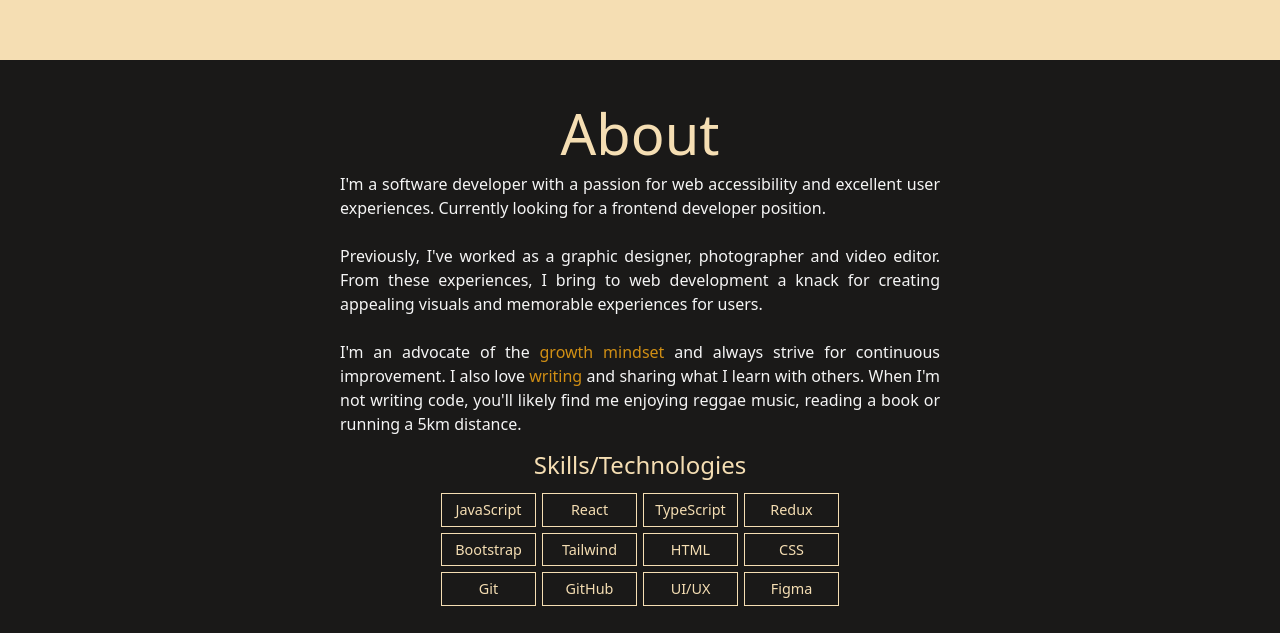
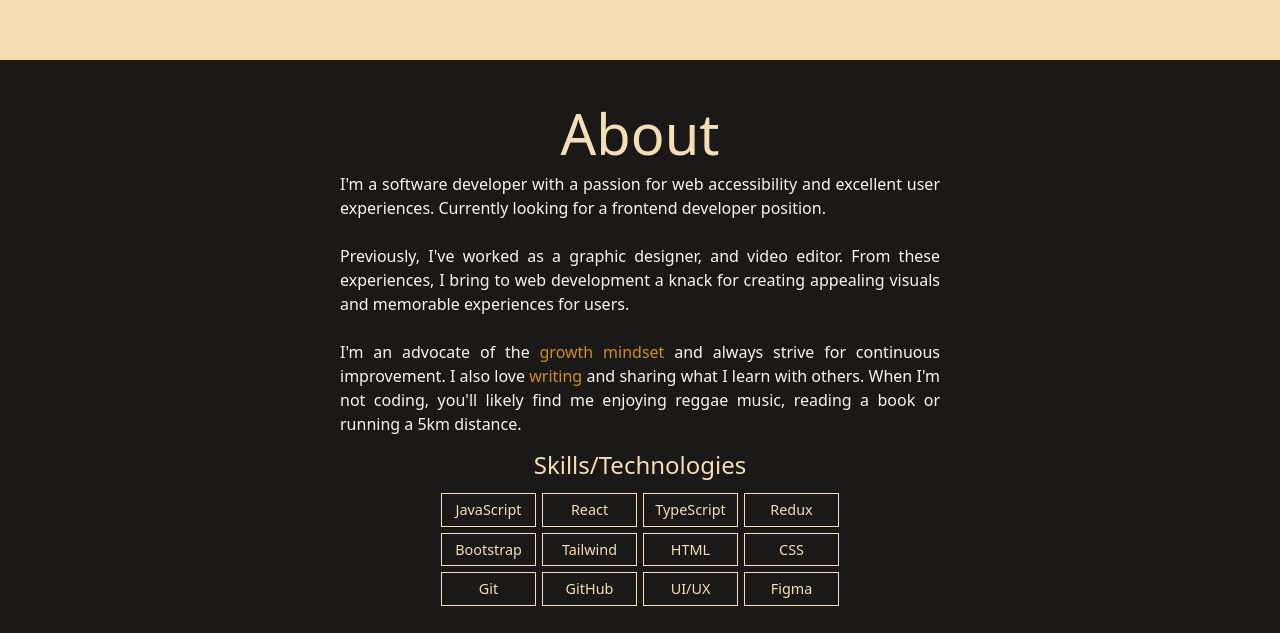
Before and after one commit to BenjaminSemah/bvs-portfolio, a React (Vite) app: page / in a window 1280 px wide. Shown: the part 698-1331 px from the top of the page. Built offline with nearby package versions, Linux system fonts and the light colour scheme.

Commit message:
revise about section text

```diff
--- a/src/pages/Home/Home.tsx
+++ b/src/pages/Home/Home.tsx
@@ -32,12 +32,12 @@ export function Home() {
           Currently looking for a frontend developer position.
           <br/>
           <br/>
-          Previously, I've worked as a graphic designer, photographer and video editor. From these experiences,
+          Previously, I've worked as a graphic designer, and video editor. From these experiences,
           I bring to web development a knack for creating appealing visuals and memorable experiences for users.
           <br/>
           <br/>
           I'm an advocate of the <a className="link--in--text" href="https://www.youtube.com/watch?v=hiiEeMN7vbQ" target="_blank">growth mindset</a> and always strive for continuous improvement.
-          I also love <a className="link--in--text" href="https://benjaminsemah.hashnode.dev/" target="_blank">writing</a> and sharing what I learn with others. When I'm not writing code, you'll likely find me enjoying reggae music, reading a book or running a 5km distance.
+          I also love <a className="link--in--text" href="https://benjaminsemah.hashnode.dev/" target="_blank">writing</a> and sharing what I learn with others. When I'm not coding, you'll likely find me enjoying reggae music, reading a book or running a 5km distance.
         </p>
         </div>
         <div className="skills--tech">
```
